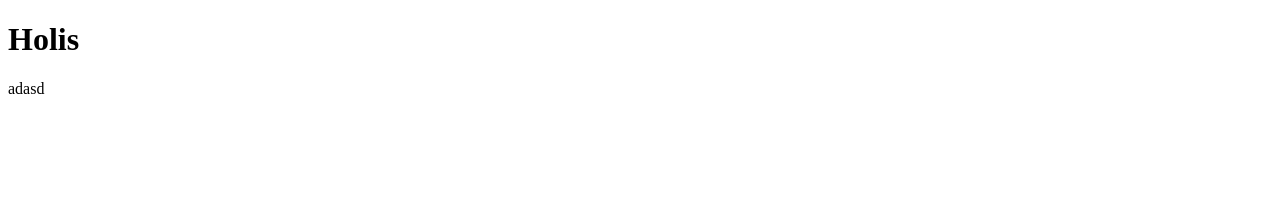
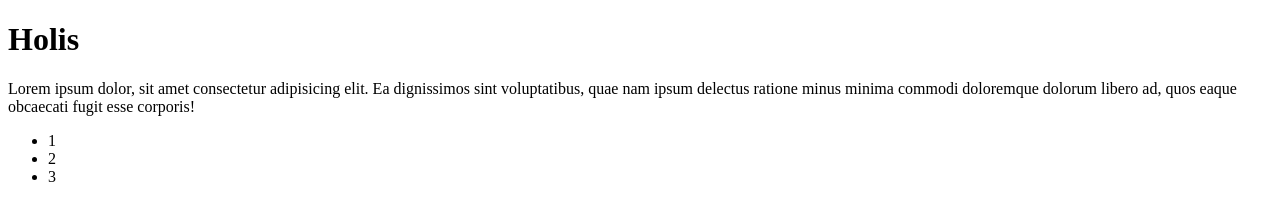
Before and after one commit to AlexGBirman/proyectoNT2, a plain HTML site: page index.html in a window 1280 px wide. Drawn offline with Linux system fonts and the light colour scheme.

Commit message:
Se agregó una lista

```diff
--- a/index.html
+++ b/index.html
@@ -9,7 +9,13 @@
 <body>
 
     <h1>Holis</h1>
-    <p>adasd</p>
+    <p>Lorem ipsum dolor, sit amet consectetur adipisicing elit. Ea dignissimos sint voluptatibus, quae nam ipsum delectus ratione minus minima commodi doloremque dolorum libero ad, quos eaque obcaecati fugit esse corporis!</p>
+
+    <ul>
+        <li>1</li>
+        <li>2</li>
+        <li>3</li>
+    </ul>
 
 </body>
 </html>
```
